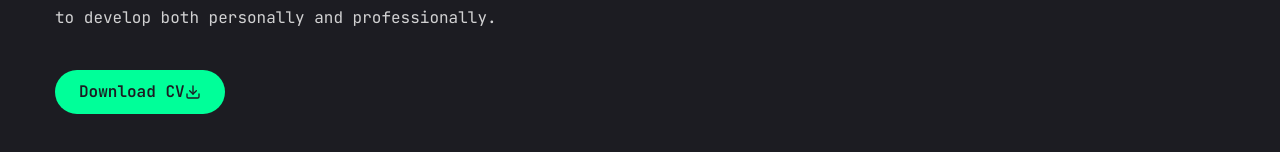
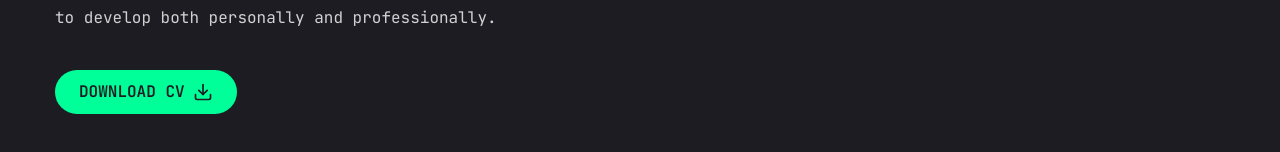
Before and after one commit to shahriar2880/portfolio, a Next.js app in the folder portfolio/: page / in a window 1280 px wide. Shown: the part 594-746 px from the top of the page. Built offline with nearby package versions, Linux system fonts and the light colour scheme.

Commit message:
create social page

```diff
--- a/portfolio/app/page.jsx
+++ b/portfolio/app/page.jsx
@@ -1,3 +1,4 @@
+import Social from "@/components/Social";
 import { Button } from "@/components/ui/button";
 import { FiDownload } from "react-icons/fi";
 
@@ -24,11 +25,15 @@
               professionally.
             </p>
             {/* btn and social icons */}
-            <div>
-              <Button>
+            <div className="flex flex-col xl:flex-row items-center gap-8">
+              <Button className="uppercase flex items-center gap-2">
                 <span>Download CV</span>
-                <FiDownload/>
+                <FiDownload className="text-xl"/>
               </Button>
+              {/* socials */}
+              <div className="mb-8 xl:mb-8">
+                <Social/>
+              </div>
             </div>
           </div>
           {/* photo */}
--- /dev/null
+++ b/portfolio/components/Social.jsx
@@ -0,0 +1,11 @@
+import React from 'react'
+
+const Social = () => {
+  return (
+    <div>
+
+    </div>
+  )
+}
+
+export default Social
```
